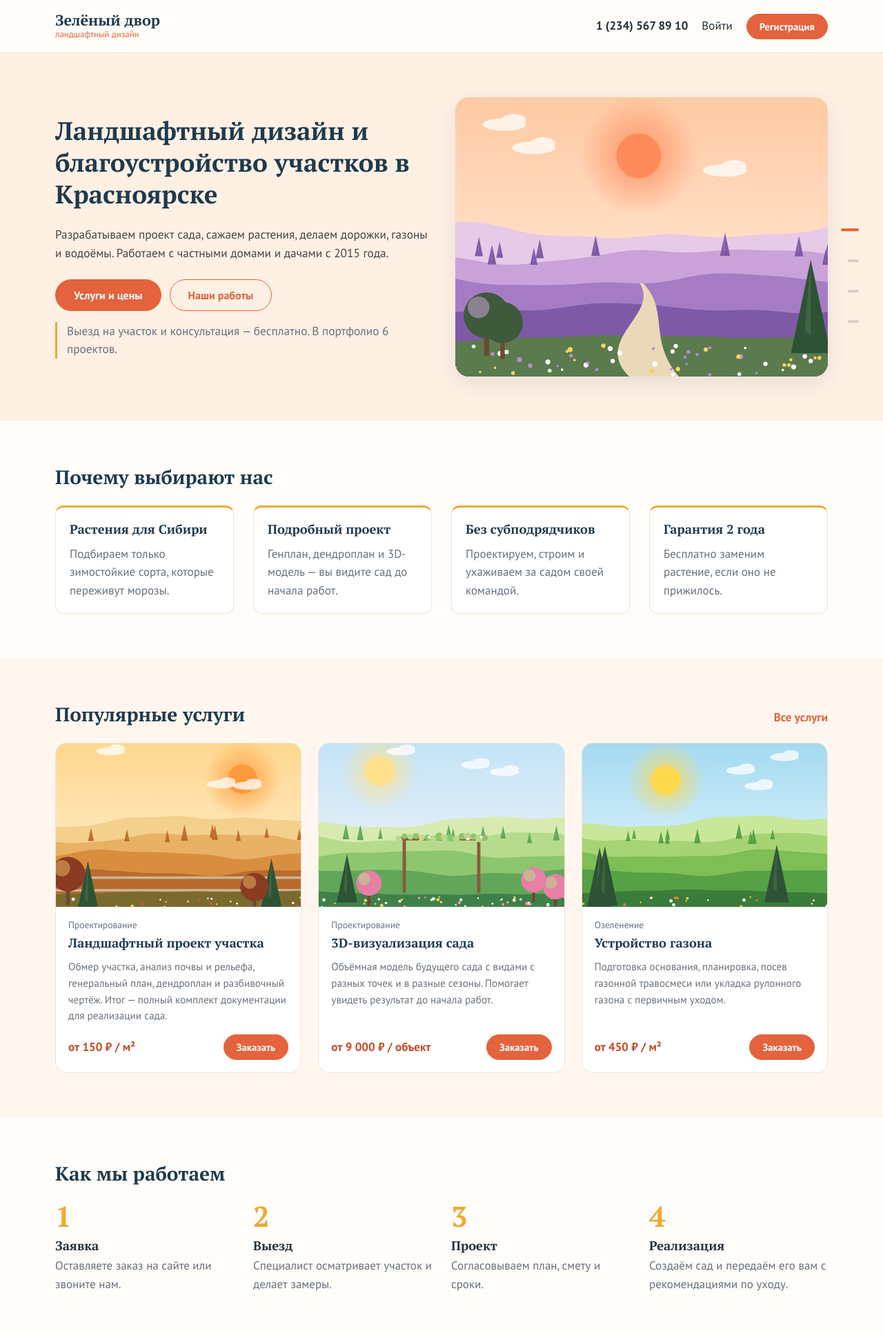
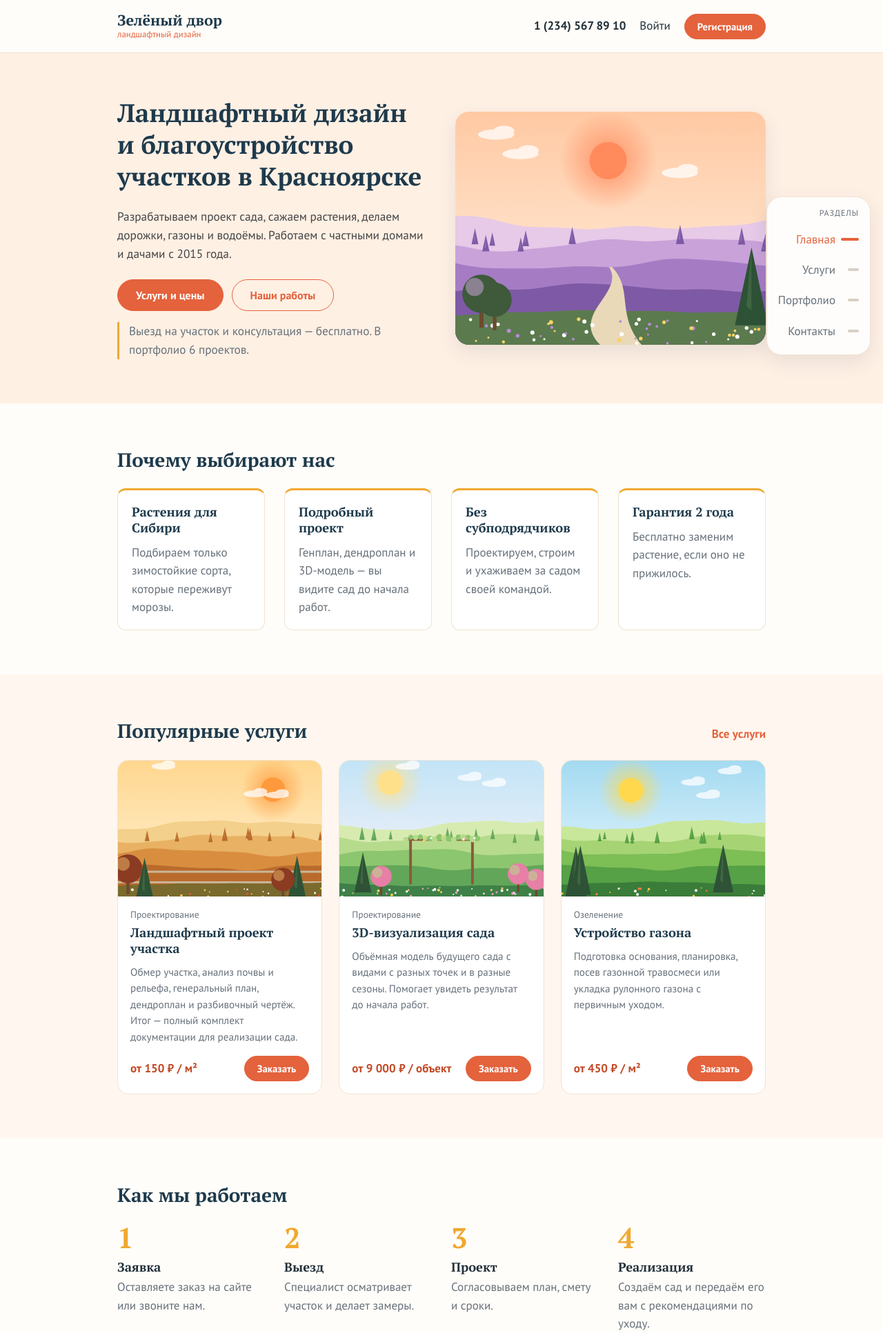
Before and after one commit to qweqwasddd/-, a PHP site: page /index.php in a window 1280 px wide. Shown: the top 1933 px of the page at 69% size. Run offline with PHP 8.4, Linux system fonts and the light colour scheme; data comes from the database, SQL or seed files in the repository.

Commit message:
Навигация справа всегда показывает названия разделов и подпись «Разделы»
Co-Authored-By: Claude Opus 5.5 <noreply@anthropic.com>
Claude-Session: https://claude.ai/code/session_01X373wPMy2uVfEiZjqFG3Hh

```diff
--- a/kursovaya-landshaft/landshaft/assets/css/style.css
+++ b/kursovaya-landshaft/landshaft/assets/css/style.css
@@ -74,7 +74,7 @@ img { max-width: 100%; display: block; }
 .nav { flex: 1; display: flex; align-items: center; justify-content: space-between; margin-left: 56px; }
 .nav__menu, .nav__actions { display: flex; align-items: center; gap: 28px; }
 .nav__actions { gap: 20px; }
-.nav__indicator { display: none; }
+.nav__indicator, .nav__caption { display: none; }
 .nav a:not(.btn) { color: var(--text); text-decoration: none; background: linear-gradient(var(--green), var(--green)) no-repeat left bottom / 0 2px; padding-bottom: 2px; transition: background-size .25s, color .2s; }
 .nav a:not(.btn):hover, .nav a.active { color: var(--green); background-size: 100% 2px; }
 .burger { display: none; margin-left: auto; background: #fff; border: 1px solid var(--line); border-radius: 6px; padding: 6px 12px; font: 1rem var(--font-text); cursor: pointer; }
@@ -208,7 +208,7 @@ img { max-width: 100%; display: block; }
 .footer a:hover { color: var(--clay); }
 
 @media (min-width: 901px) {
-    .container { width: min(1140px, 100% - 160px); }
+    .container { width: min(1140px, 100% - 340px); }
     .nav { justify-content: flex-end; }
     .nav__menu {
         position: fixed; right: 18px; top: 50%; transform: translateY(-50%); z-index: 20;
@@ -216,18 +216,18 @@ img { max-width: 100%; display: block; }
         padding: 12px 10px; border: 1px solid transparent; border-radius: 22px;
         transition: background-color .25s, box-shadow .25s, border-color .25s;
     }
-    .nav__menu:hover, .nav__menu:focus-within { background-color: #fff; border-color: var(--line); box-shadow: var(--shadow); }
+    .nav__menu { background-color: rgba(255, 255, 255, .85); border-color: var(--line) !important; box-shadow: var(--shadow); }
+    .nav__caption { display: block; align-self: flex-end; padding: 2px 6px 6px; font-size: .75rem; letter-spacing: .08em; text-transform: uppercase; color: var(--muted); }
     .nav__menu a { display: flex; align-items: center; justify-content: flex-end; gap: 18px; padding: 9px 6px !important; background-image: none !important; color: var(--muted) !important; white-space: nowrap; transition: color .25s; }
     .nav__dash { display: block; flex: 0 0 auto; width: 16px; height: 4px; border-radius: 2px; background: #d9cfc4; transition: width .2s, background-color .2s; }
     .nav__menu a.active { color: var(--green) !important; }
-    .nav__menu:hover a.active:not(:hover) { color: var(--muted) !important; }
+    .nav__menu:has(a:hover) a.active:not(:hover) { color: var(--muted) !important; }
     .nav__menu a:hover { color: var(--green) !important; }
-    .nav__menu a:hover span { transform: scale(1.2); }
+    .nav__menu a:hover span { transform: scale(1.15); }
     .nav__indicator { display: block; position: absolute; right: 16px; top: 0; width: 26px; height: 4px; border-radius: 2px; background: var(--green); opacity: 0; pointer-events: none; }
     .nav__indicator.visible { opacity: 1; }
     .nav__indicator.animated { transition: top .4s cubic-bezier(.3, .7, .2, 1), opacity .2s; }
-    .nav__menu span { display: inline-block; max-width: 0; opacity: 0; overflow: hidden; transform-origin: right center; transition: max-width .3s, opacity .2s, transform .25s ease; }
-    .nav__menu:hover span, .nav__menu:focus-within span { max-width: 220px; opacity: 1; }
+    .nav__menu a span { display: inline-block; transform-origin: right center; transition: transform .25s ease; }
 }
 
 @keyframes page-out { to { opacity: 0; transform: translateY(-14px); } }
--- a/kursovaya-landshaft/landshaft/includes/header.php
+++ b/kursovaya-landshaft/landshaft/includes/header.php
@@ -29,6 +29,7 @@ $menu = [
 
         <nav class="nav">
             <div class="nav__menu">
+                <span class="nav__caption">Разделы</span>
                 <?php foreach ($menu as $file => $label): ?>
                     <a href="<?= BASE_URL . $file ?>"
                        class="<?= !$inAdmin && $current === $file ? 'active' : '' ?>"><span><?= $label ?></span><i class="nav__dash"></i></a>
```
Also changed, not shown: 2 other files.
